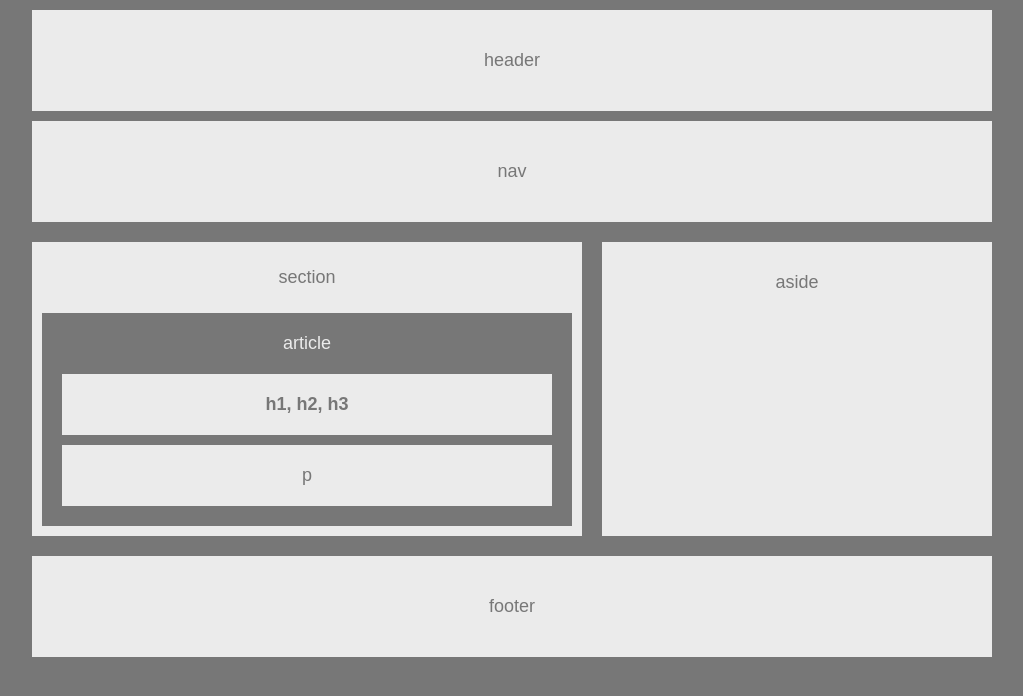
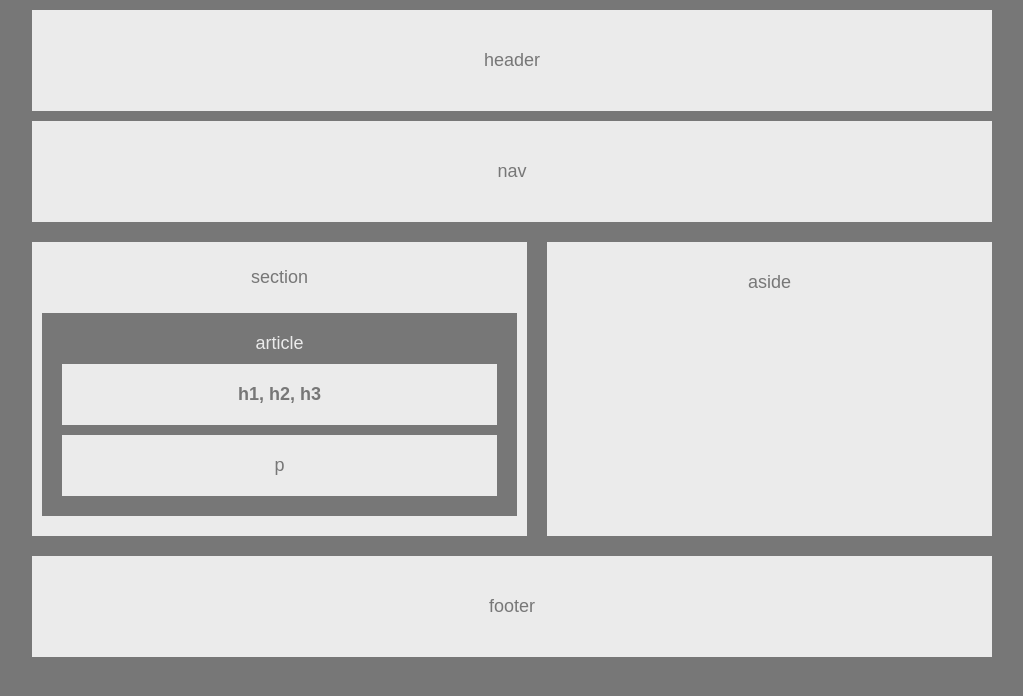
Before and after one commit to brianturk/HW-Wireframe, a plain HTML site: page index.html in a window 1280 px wide. Shown: the whole page, without its empty margins (128-1151 px from the left). Drawn offline with Linux system fonts and the light colour scheme.

Commit message:
Changed to semantic tags

```diff
--- a/index.html
+++ b/index.html
@@ -13,28 +13,28 @@
     header
   </header>
 
-  <section id="nav">
+  <nav>
         nav
+  </nav>
+
+  <section>
+    <h4>section</h4>
+    <article>
+        <h4>article</h4>
+      <div id="h1">
+        <h1>h1, h2, h3</h1>
+      </div>
+      <p>
+              p
+      </p>
+    </article>
   </section>
 
-  <section id="section">
-    section
-    <section id="article">
-            article
-            <section id="h1">
-                    h1, h2, h3
-            </section>
-            <section id="p">
-                    p
-            </section>
-    </section>
-  </section>
+  <aside>
+      <h4>aside</h4>
+  </aside>
 
-  <section id="aside">
-    aside
-  </section>
-
-  <section id="footer">
+  <footer>
     footer
   </footer>
 
--- a/style.css
+++ b/style.css
@@ -12,7 +12,7 @@ body {
     margin: auto;
 }
 
-header, #nav, #section, #aside, #footer {
+header, nav, section, aside, footer {
     padding: 40px;
     margin-bottom: 10px;
     background: #ebebeb;
@@ -22,50 +22,45 @@ header {
     margin-top: 10px;
 }
 
-#section {
+section {
     padding-right: 10px;
     padding-left: 10px;
     padding-top: 25px;
     float: left;
-    width: 550px;
+    width: 495px;
     margin-right: 20px;
     margin-top: 10px;
     margin-bottom: 10px;
     height: 294px;
 }
 
-#aside {
+aside {
     float: left;
-    width: 390px;
+    width: 445px;
     height: 294px;
     margin-top: 10px;
     margin-bottom: 20px;
     padding-top: 30px;
 }
 
-#article {
+article {
     margin-top: 25px;
     background: #777;
     color: #ebebeb;
     margin-bottom: 0px;
 }
 
-#h1 {
-    margin-top: 20px;
-    background: #ebebeb;
-    color: #777;
-    font-weight: bold;
-    margin-bottom: 5px;
-}
 
-#p {
+
+p {
+
     margin-top: 10px;
     background: #ebebeb;
     color: #777;
     margin-bottom: 0px;
 }
 
-  #h1, #p, #article {
+  #h1, p, article {
     padding-bottom: 20px;
     padding-right:  20px;
     padding-left: 20px;
@@ -73,7 +68,30 @@ header {
   }
 
 
-  #footer {
+  #h1 {
+
+    margin-top: 10px;
+    background: #ebebeb;
+    color: #777;
+    margin-bottom: 0px;
+
+}
+
+  footer {
     margin-top: 10px;
     clear: both;
   }
+
+
+
+  h1, h4{
+    font-family: Arial, 'Helvetica Neue', Helvetica, sans-serif;
+    font-size: 18px;
+    font-weight: normal;
+    padding: 0px;
+    margin: 0px;
+  }
+
+  h1{
+    font-weight: bold;
+}
```
